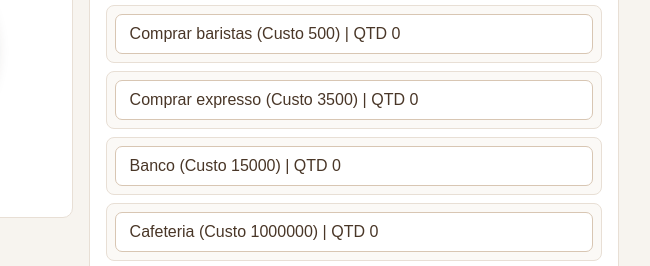
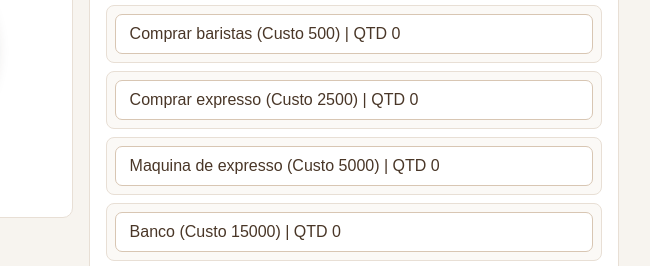
Before and after one commit to Joich1/coffee-clicker, a plain HTML site: page index.html in a window 1280 px wide. Shown: the part 248-514 px from the top of the page, 471-1121 px from the left. Drawn offline with Linux system fonts and the light colour scheme.

Commit message:
adicionado mais itens na loja

```diff
--- a/index.html
+++ b/index.html
@@ -43,6 +43,10 @@
                 <button id="btnexpresso">Comprar expresso (Custo <span id="cexpresso">100</span>) | QTD <span id="qtdexpresso">0</span></button>
             </div>
 
+            <div class="shop-item">
+                <button id="btnmaquinaexpresso">Maquina de expresso (Custo <span id="cmaquinaexpresso">100</span>) | QTD <span id="qtdmaquinaexpresso">0</span></button>
+            </div>
+
              <div class="shop-item">
                 <button id="btnbanco">Banco (Custo <span id="cbanco">50</span>) | QTD <span id="qtdbanco">0</span></button>
             </div>
--- a/main.js
+++ b/main.js
@@ -42,13 +42,23 @@ const itensLoja = [
     },
     {
         id: 'expresso',
-        cBase: 3500,
-        custo: 3500,
+        cBase: 2500,
+        custo: 2500,
         producao: 20,
         quantidade: 0,
         btn: document.getElementById('btnexpresso'),
         custo2: document.getElementById('cexpresso'),
         qtd2: document.getElementById('qtdexpresso')
+    },
+    {
+        id: 'maquina de expresso',
+        cBase: 5000,
+        custo: 5000,
+        producao: 50,
+        quantidade: 0,
+        btn: document.getElementById('btnmaquinaexpresso'),
+        custo2: document.getElementById('cmaquinaexpresso'),
+        qtd2: document.getElementById('qtdmaquinaexpresso')
     },
     {
         id: 'banco',
@@ -93,7 +103,12 @@ function formatarNumero(num) {
     if (num < 1_000_000) return (num / 1000).toFixed(1).replace('.', ',') + 'K';
     if (num < 1_000_000_000) return (num / 1_000_000).toFixed(1).replace('.', ',') + 'M';
     if (num < 1_000_000_000_000) return (num / 1_000_000_000).toFixed(1).replace('.', ',') + 'B';
-    return (num / 1_000_000_000_000).toFixed(1).replace('.', ',') + 'T';
+    if (num < 1_000_000_000_000_000) return (num / 1_000_000_000_000).toFixed(1).replace('.', ',') + 'T';
+    if (num < 1_000_000_000_000_000_000) return (num / 1_000_000_000_000_000).toFixed(1).replace('.', ',') + "Qa";
+    if (num < 1_000_000_000_000_000_000_000) return (num / 1_000_000_000_000_000_000).toFixed(1).replace('.', ',') + "QI";
+    if (num < 1_000_000_000_000_000_000_000_000) return (num / 1_000_000_000_000_000_000_000).toFixed(1).replace('.', ',') + "Sx";
+    return (num / 1_000_000_000_000_000_000_000_000).toFixed(1).replace('.', ',') + "Sp";
+
 }
 
 function attcafe() {
```
